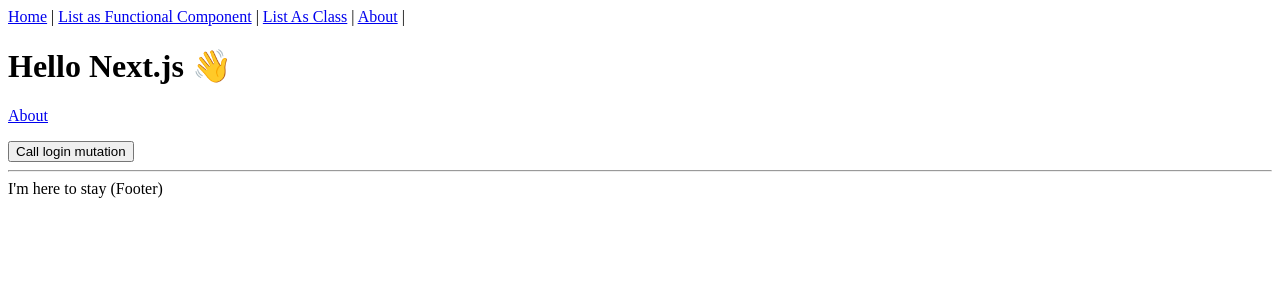
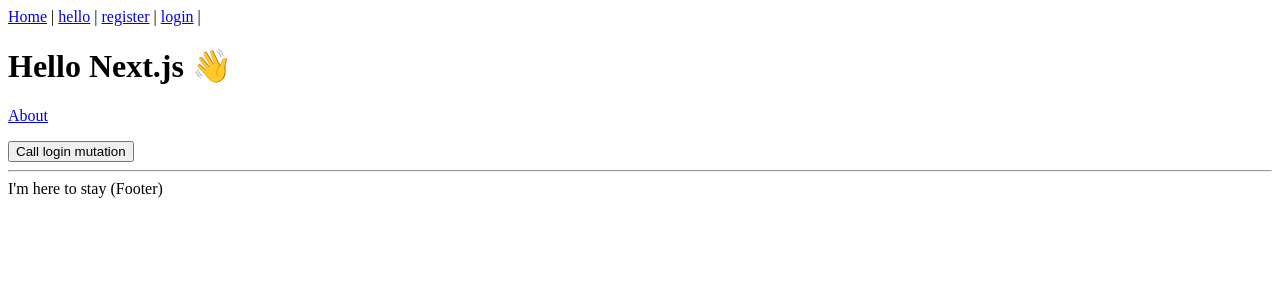
Before and after one commit to tjohnson1106/Next-Client-Interface, a Next.js app: page / in a window 1280 px wide. Shown: the top 300 px of the page. Built offline with nearby package versions, Linux system fonts and the light colour scheme.

Commit message:
created register, login and 'hello' layout routes

```diff
--- a/components/Layout.tsx
+++ b/components/Layout.tsx
@@ -1,24 +1,39 @@
-import * as React from 'react'
-import Link from 'next/link'
-import Head from 'next/head'
+import * as React from "react";
+import Link from "next/link";
+import Head from "next/head";
 
 type Props = {
-  title?: string,
-}
+  title?: string;
+};
 
-const Layout: React.FunctionComponent<Props> = ({ children, title = 'This is the default title' }) => (
+const Layout: React.FunctionComponent<Props> = ({
+  children,
+  title = "This is the default title"
+}) => (
   <div>
     <Head>
       <title>{title}</title>
-      <meta charSet='utf-8' />
-      <meta name='viewport' content='initial-scale=1.0, width=device-width' />
+      <meta charSet="utf-8" />
+      <meta name="viewport" content="initial-scale=1.0, width=device-width" />
     </Head>
     <header>
       <nav>
-        <Link href='/'><a>Home</a></Link> | {' '}
-        <Link href='/list-fc'><a>List as Functional Component</a></Link> | {' '}
-        <Link href='/list-class'><a>List As Class</a></Link> | {' '}
-        <Link href='/about'><a>About</a></Link> | {' '}
+        <Link href="/">
+          <a>Home</a>
+        </Link>{" "}
+        |{" "}
+        <Link href="/hello">
+          <a>hello</a>
+        </Link>{" "}
+        |{" "}
+        <Link href="/register">
+          <a>register</a>
+        </Link>{" "}
+        |{" "}
+        <Link href="/login">
+          <a>login</a>
+        </Link>{" "}
+        |{" "}
       </nav>
     </header>
     {children}
@@ -27,6 +42,6 @@
       <span>I'm here to stay (Footer)</span>
     </footer>
   </div>
-)
+);
 
-export default Layout
+export default Layout;
--- a/pages/hello.tsx
+++ b/pages/hello.tsx
@@ -1,14 +1,17 @@
 import React from "react";
 import { HelloComponent } from "../generated/apolloComponents";
+import Layout from "../components/Layout";
 
 export default () => {
   return (
     // HellComponent -> calls 'hello' query
+    <Layout title="hello">
       <HelloComponent>
         {({ data }) => (
           // render whatever the query returns
           <div>{data && data.hello ? data.hello : "loading..."}</div>
         )}
       </HelloComponent>
+    </Layout>
   );
 };
```
Lines whose indentation alone changed are shown as unchanged.
